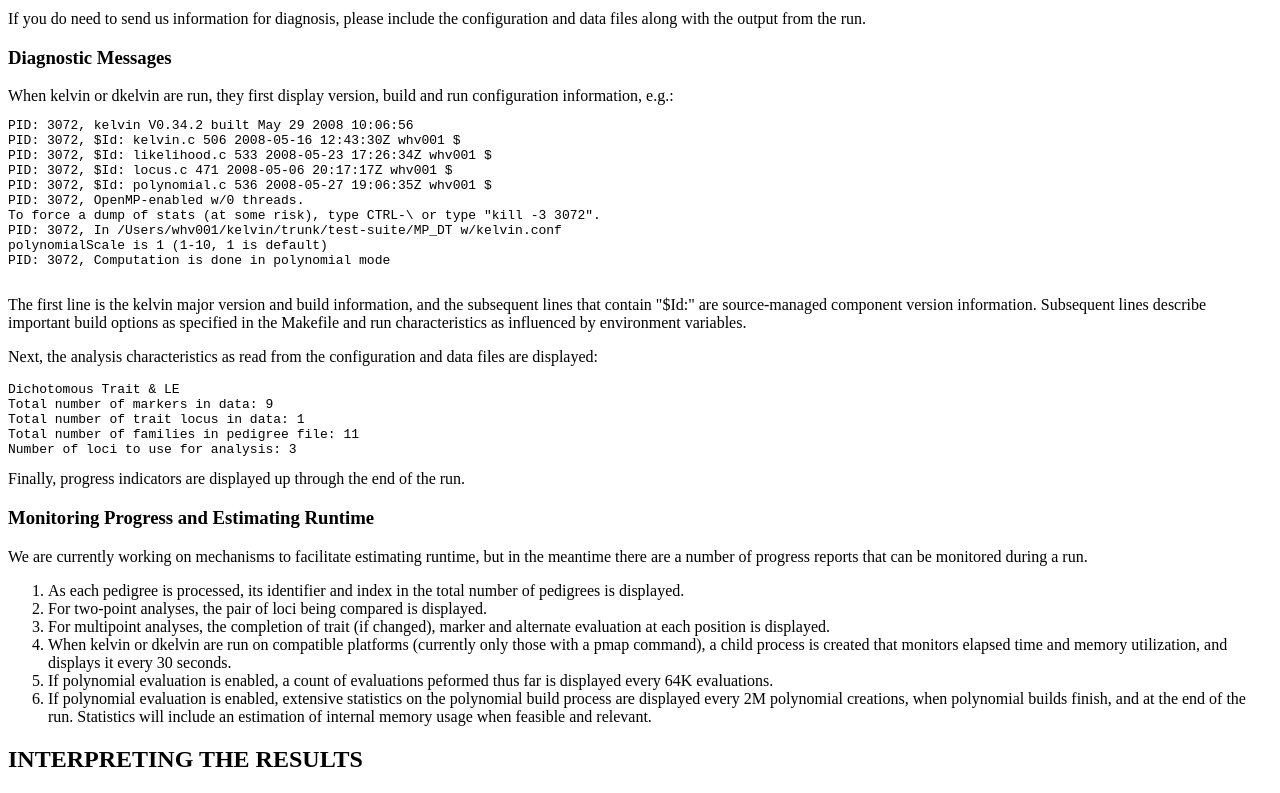
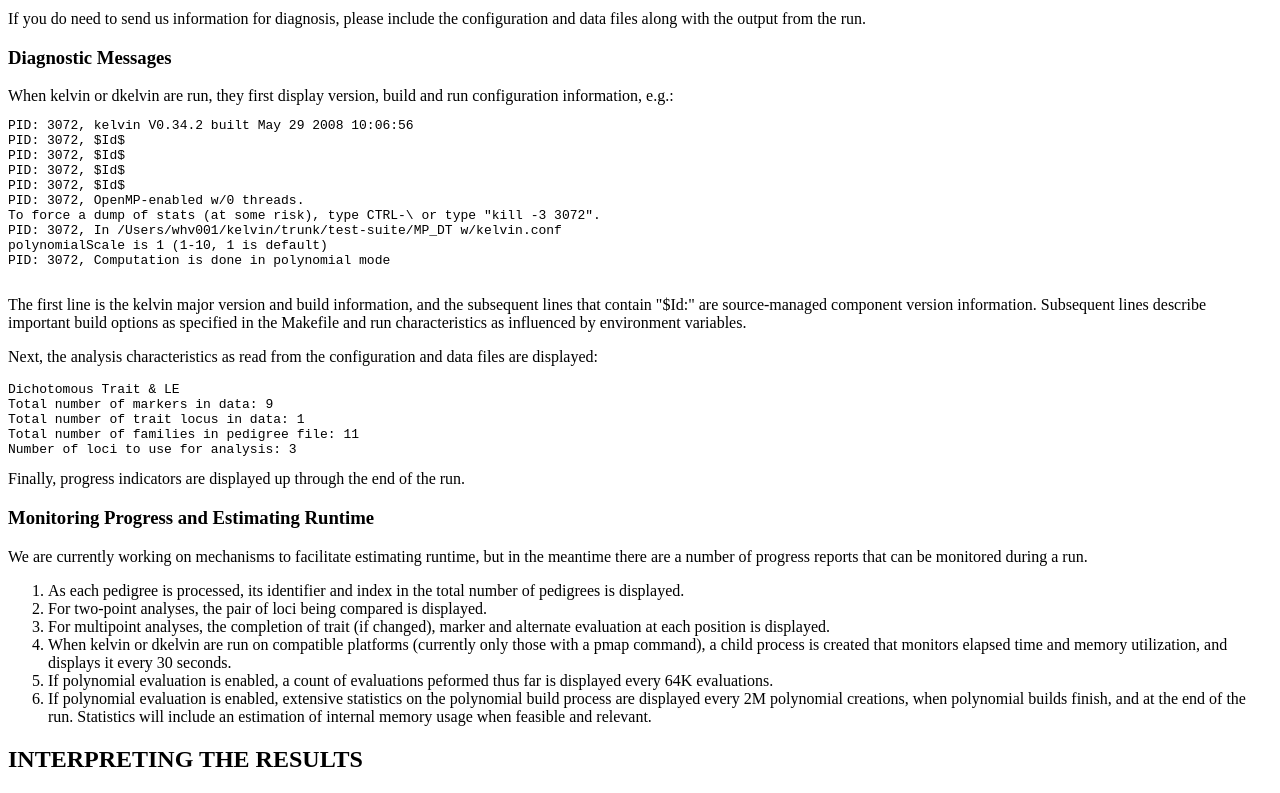
Before and after one commit to MathematicalMedicine/kelvin, a plain HTML site: page doc/index.html in a window 1280 px wide. Shown: the part 1945-2738 px from the top of the page. Drawn offline with Linux system fonts and the light colour scheme.

Commit message:
In progress

```diff
--- a/doc/index.html
+++ b/doc/index.html
@@ -137,10 +137,10 @@ along with the output from the run.
 When kelvin or dkelvin are run, they first display version, build and run configuration information, e.g.:
 <pre>
 PID: 3072, kelvin V0.34.2 built May 29 2008 10:06:56
-PID: 3072, $Id: kelvin.c 506 2008-05-16 12:43:30Z whv001 $
-PID: 3072, $Id: likelihood.c 533 2008-05-23 17:26:34Z whv001 $
-PID: 3072, $Id: locus.c 471 2008-05-06 20:17:17Z whv001 $
-PID: 3072, $Id: polynomial.c 536 2008-05-27 19:06:35Z whv001 $
+PID: 3072, $Id$
+PID: 3072, $Id$
+PID: 3072, $Id$
+PID: 3072, $Id$
 PID: 3072, OpenMP-enabled w/0 threads.
 To force a dump of stats (at some risk), type CTRL-\ or type "kill -3 3072".
 PID: 3072, In /Users/whv001/kelvin/trunk/test-suite/MP_DT w/kelvin.conf
@@ -206,7 +206,7 @@ one row of whitespace-delimited values for each position in the analysis:
 <li>PenetranceVector - penetrance vector. For dichotomous trait runs, it is three (or four) columns of
 the maximizing penetrance for
 DD, Dd, (optionally dD,) and dd, i.e. the penetrance that maximized the LOD score.
-For quantitative trait runs, it is three (or four columns) of means followed by three (or four) of standard deviations for
+For quantitative trait runs, it is three (or four) columns of means followed by three (or four) of standard deviations for
 the maximizing distributions for DD, Dd, (optionally dD,) and dd, followed by the threshold.
 <li>MarkerList - parenthesised list of the closest N markers for each position, where N is the number
 of markers being considered at a time.
@@ -290,5 +290,8 @@ is alway to the terminal. Here's an example that, again, captures the output to
 <pre>
 _$ calc_updated_ppl updated-avghet.out > updated-ppl.out
 </pre>
+<hr>
+Last updated $Date$
+</body>
 
-</body>
+</html>
```
